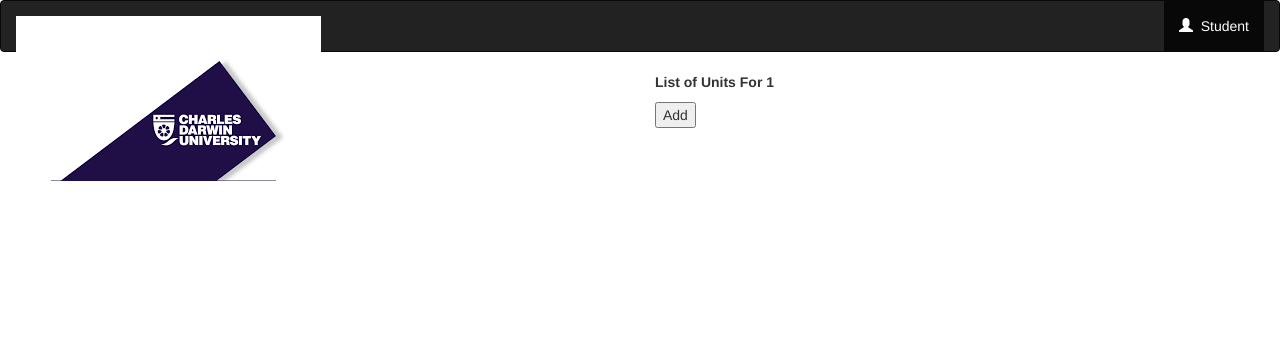
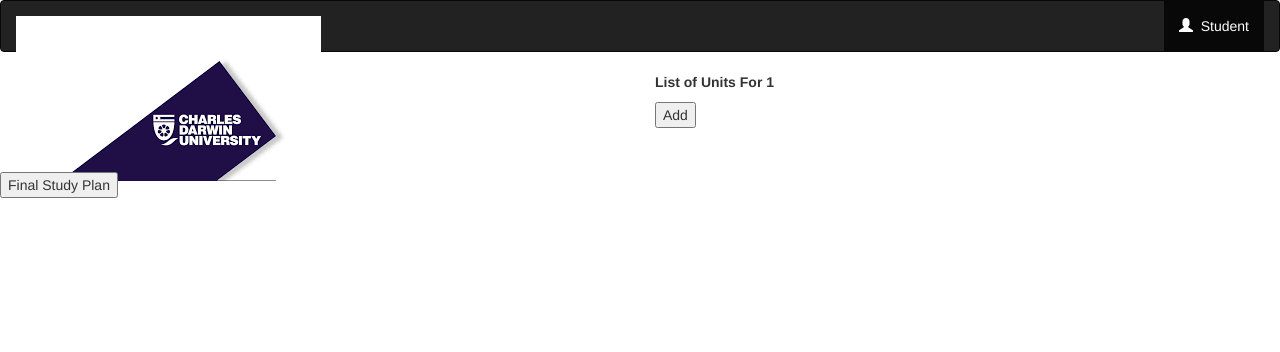
Before and after one commit to Neetu111/CDU-Course-Support-System, a Django app: a page that uses student/templates/student/study_plan.html in a window 1280 px wide. Shown: the top 352 px of the page. Run offline with Django 3.2, Linux system fonts and the light colour scheme; data comes from the database, SQL or seed files in the repository; some libraries are stand-ins or nearby versions.

Commit message:
export button added

```diff
--- a/student/templates/student/FinalStudyPlan.html
+++ /dev/null
@@ -1,4 +0,0 @@
-{% extends 'student/base.html' %}
-{% block body %}
-
-{% endblock %}
--- a/student/templates/student/study_plan.html
+++ b/student/templates/student/study_plan.html
@@ -52,6 +52,8 @@
 </script>
 <div class="row" id="features">
 	<div class="col-sm-6 features" id="SelectedUnits">
+        <form action="{% url 'student:final_study_plan' course_field course_code %}" method="post">
+            {% csrf_token %}
             {% if error_message %}
                 <p><strong>{{ error_message }}</strong></p>
             {% endif %}
@@ -66,6 +68,11 @@
                     </div><!--- end "unit_without_prerequisite" --->
                 {% endif %}
             {% endfor %}
+            <br><br><br><br><br>
+            <div class="final_study_plan_buttons" >
+                <input type="submit" value="Final Study Plan">
+            </div><!--- end final_study_plan_buttons --->
+        </form>
 	</div><!--- end SelectedUnits--->
 	<div class="col-sm-6 features" id="ToSelectUnit">
         <strong><p>List of Units For {{ course_code }}</p></strong>
--- a/student/urls.py
+++ b/student/urls.py
@@ -7,6 +7,5 @@ urlpatterns = [
     path('', views.index, name='index'),
     path('<course_field>-<course_code>/', views.study_plan, name='study_plan'),
     path('<course_field>-<course_code>/pre_requisite/', views.check_prerequisite, name='check_prerequisite'),
-    #path(r'^([\w-\s])+/$', views.study_plan, name='study_plan'),
-    #re_path(r'^(?P<course_field>[\w-]+)/$', views.study_plan, name='study_plan'),
+    path('<course_field>-<course_code>/pre_requisite/final_study_plan/', views.final_study_plan, name='final_study_plan'),
 ]
--- a/student/views.py
+++ b/student/views.py
@@ -65,14 +65,6 @@ def check_prerequisite(request, course_field, course_code):
 
 
 
-def FinalStudyPlan(request, unit_code):
-	unit = get_object_or_404(Unit, pk=unit_code)
-	units = Unit.objects.all()
-	courses = Course.objects.all()
-	course_majors = CourseMajor.objects.all()
-	semester_unit = SemesterUnit.objects.all()
-	pre_requisite = PreRequisite.objects.all()
-	try:
-		selected_unit = unit.unit_get.get(pk=request.POST['unit'])
-	except (KeyError, Unit.DoesNotExist):
-		return render(request, 'student/study_plan.html', {'error_message':"You did not select any Unit"})
+def final_study_plan(request, course_field, course_code):
+	context = {'final_units' : unit_for_div, 'course_field': course_field, 'course_code': course_code}
+	return render(request, 'student/final_study_plan.html', context)
```
Also changed, not shown: student/templates/student/final_study_plan.html (added, +21 -0 lines). Lines whose indentation alone changed are shown as unchanged.
